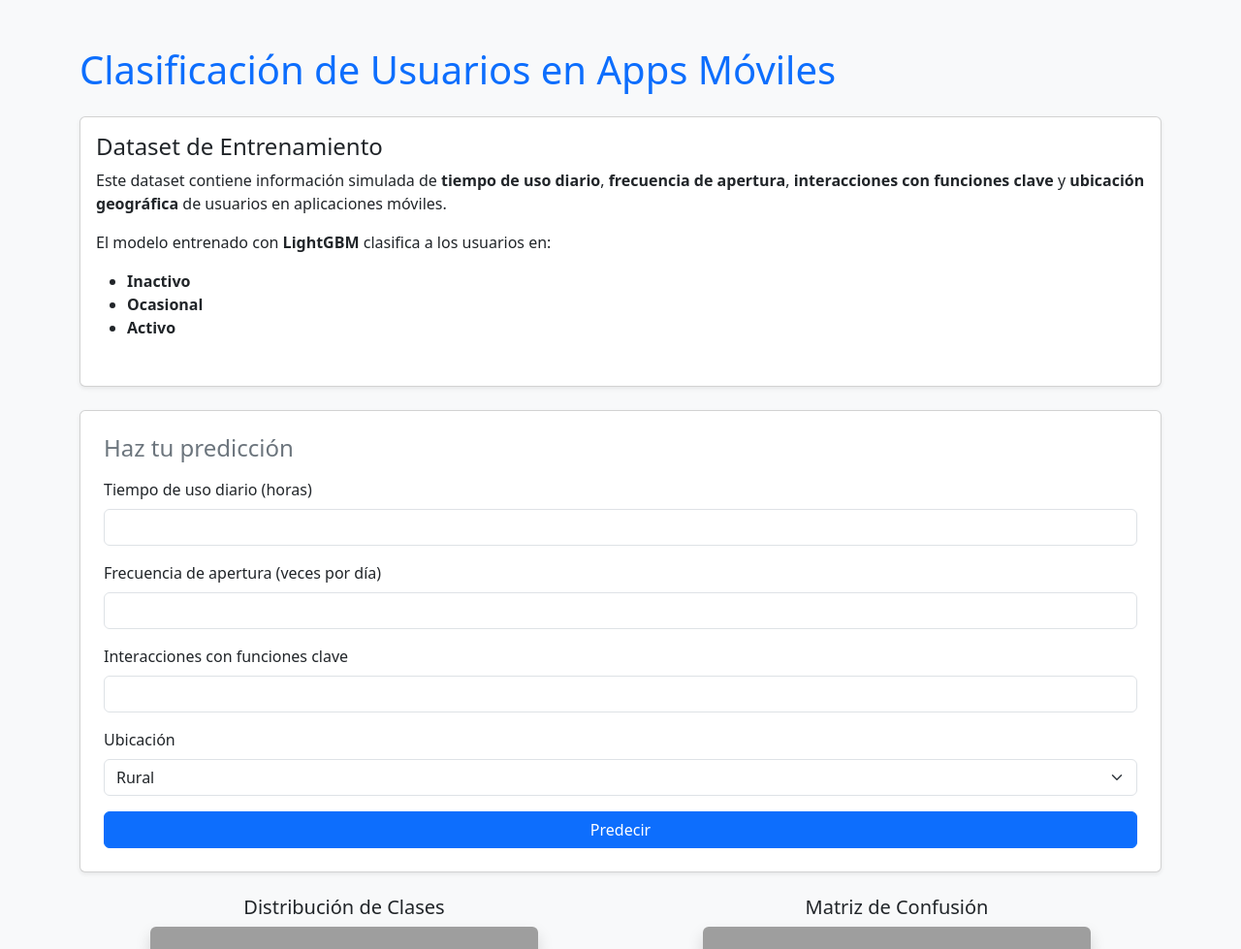
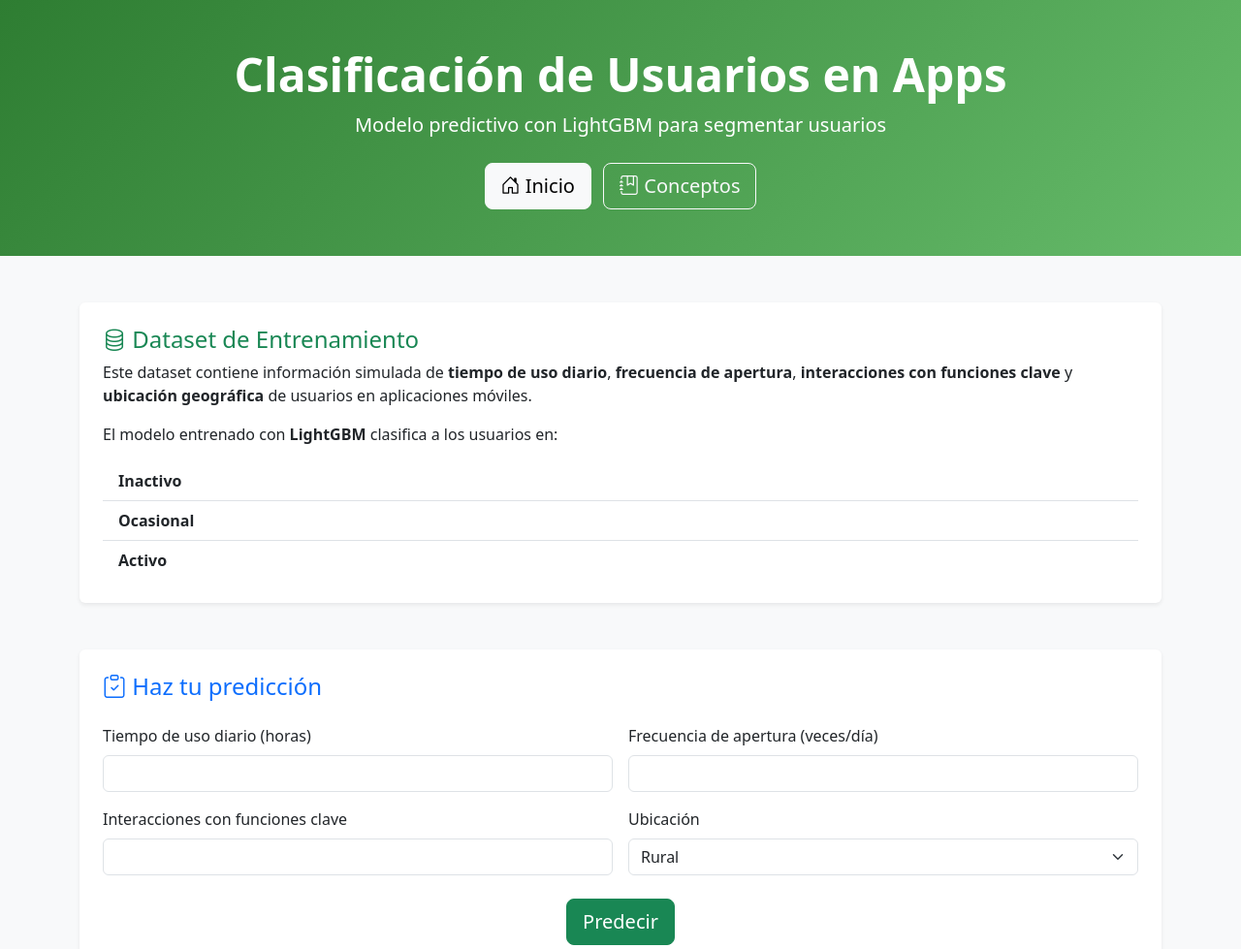
Before and after one commit to Lnbernal/SystemInnovation, a Flask app: page /TiposDeAlgoritmos/ejercicio in a window 1280 px wide. Shown: the top 979 px of the page at 97% size. Run offline with Flask 3, Linux system fonts and the light colour scheme; parts of the project's set-up code (start-up, migrations or seed data) failed here and were passed over; grey boxes are pictures that could not be loaded.

Commit message:
Se añadieron botones y correcciones esteticas para la pagina del ejerccio

```diff
--- a/app.py
+++ b/app.py
@@ -1,6 +1,6 @@
 from flask import Flask, request, render_template, url_for
 import os
-import LinealRegression  # asumes que sigue existiendo
+import LinealRegression
 import RegresionLogistica
 from tipos import LightGBMCase
 
@@ -25,7 +25,7 @@ def calculatePerformance():
         hours = float(request.form["hours"])
         diet = float(request.form["diet"])
         calculateResult = LinealRegression.Rendimiento(hours, diet)
-        calculateResult = min(round(calculateResult, 2), 10)  # límite en 10
+        calculateResult = min(round(calculateResult, 2), 10)
 
         graph_path_hours = LinealRegression.grafico_horas(hours, diet)
         graph_path_diet = LinealRegression.grafico_dieta(hours, diet)
--- a/templates/indexTiposEj.html
+++ b/templates/indexTiposEj.html
@@ -4,15 +4,31 @@
   <meta charset="UTF-8">
   <title>Clasificación de Usuarios - LightGBM</title>
   <link href="https://cdn.jsdelivr.net/npm/bootstrap@5.3.3/dist/css/bootstrap.min.css" rel="stylesheet">
+  <link href="https://cdn.jsdelivr.net/npm/bootstrap-icons@1.11.3/font/bootstrap-icons.css" rel="stylesheet">
 </head>
 <body class="bg-light">
-  <div class="container py-5">
 
-    <h1 class="mb-4 text-primary">Clasificación de Usuarios en Apps Móviles</h1>
+  <header class="hero-section text-white py-5 mb-5" style="background: linear-gradient(135deg, #2e7d32, #66bb6a);">
+  <div class="container text-center">
+    <h1 class="fw-bold display-5"><i></i> Clasificación de Usuarios en Apps</h1>
+    <p class="lead">Modelo predictivo con <b>LightGBM</b> para segmentar usuarios</p>
+    <div class="mt-4">
+      <a href="/index" class="btn btn-light btn-lg me-2">
+        <i class="bi bi-house-door"></i> Inicio
+      </a>
+      <a href="/TiposDeAlgoritmos/conceptos" class="btn btn-outline-light btn-lg">
+        <i class="bi bi-journal-bookmark"></i> Conceptos
+      </a>
+    </div>
+  </div>
+</header>
 
-    <!-- Explicación del dataset -->
-    <div class="card p-3 mb-4 shadow-sm">
-      <h4>Dataset de Entrenamiento</h4>
+  <!-- CONTENIDO -->
+  <main class="container pb-5">
+
+    <!-- Explicación -->
+    <div class="card p-4 mb-5 shadow-sm border-0">
+      <h4 class="text-success"><i class="bi bi-database"></i> Dataset de Entrenamiento</h4>
       <p>
         Este dataset contiene información simulada de <b>tiempo de uso diario</b>,
         <b>frecuencia de apertura</b>, <b>interacciones con funciones clave</b> y
@@ -20,48 +36,54 @@
       </p>
       <p>
         El modelo entrenado con <b>LightGBM</b> clasifica a los usuarios en:
-        <ul>
-          <li><b>Inactivo</b></li>
-          <li><b>Ocasional</b></li>
-          <li><b>Activo</b></li>
+      </p>
+      <ul class="list-group list-group-flush">
+        <li class="list-group-item"><b>Inactivo</b></li>
+        <li class="list-group-item"><b>Ocasional</b></li>
+        <li class="list-group-item"><b>Activo</b></li>
       </ul>
-      </p>
     </div>
 
     <!-- Formulario -->
-    <form method="post" class="card p-4 shadow-sm mb-4">
-      <h4 class="mb-3 text-secondary">Haz tu predicción</h4>
+    <form method="post" class="card p-4 shadow-sm border-0 mb-5">
+      <h4 class="mb-4 text-primary"><i class="bi bi-clipboard-check"></i> Haz tu predicción</h4>
 
-      <div class="mb-3">
+      <div class="row g-3">
+        <div class="col-md-6">
           <label for="tiempo_uso" class="form-label">Tiempo de uso diario (horas)</label>
           <input type="number" name="tiempo_uso" step="0.1" required class="form-control">
         </div>
 
-      <div class="mb-3">
-        <label for="frecuencia" class="form-label">Frecuencia de apertura (veces por día)</label>
+        <div class="col-md-6">
+          <label for="frecuencia" class="form-label">Frecuencia de apertura (veces/día)</label>
           <input type="number" name="frecuencia" required class="form-control">
         </div>
 
-      <div class="mb-3">
+        <div class="col-md-6">
           <label for="interacciones" class="form-label">Interacciones con funciones clave</label>
           <input type="number" name="interacciones" required class="form-control">
         </div>
 
-      <div class="mb-3">
+        <div class="col-md-6">
           <label for="ubicacion" class="form-label">Ubicación</label>
           <select name="ubicacion" class="form-select" required>
             <option value="0">Rural</option>
             <option value="1">Urbana</option>
           </select>
         </div>
+      </div>
 
-      <button type="submit" class="btn btn-primary">Predecir</button>
+      <div class="text-center mt-4">
+        <button type="submit" class="btn btn-success btn-lg">
+          <i ></i> Predecir
+        </button>
+      </div>
     </form>
 
     <!-- Resultados -->
     {% if result %}
-      <div class="alert alert-info">
-        <h4>Resultado de la predicción</h4>
+      <div class="alert alert-success shadow-sm border-0">
+        <h4><i class="bi bi-check-circle"></i> Resultado de la predicción</h4>
         <p><b>Tipo de Usuario:</b> {{ result }}</p>
         <p><b>Probabilidad:</b> {{ prob }}%</p>
         <p><b>Exactitud del modelo:</b> {{ accuracy }}</p>
@@ -69,25 +91,31 @@
     {% endif %}
 
     <!-- Gráficas -->
-    <div class="row">
+    <div class="row mt-4">
       {% if graphs.distribucion %}
         <div class="col-md-6 text-center mb-4">
-          <h5>Distribución de Clases</h5>
+          <h5 class="text-success"><i class="bi bi-pie-chart"></i> Distribución de Clases</h5>
           <img src="{{ graphs.distribucion }}" class="img-fluid rounded shadow" alt="Distribución">
         </div>
       {% endif %}
 
       {% if graphs.confusion %}
         <div class="col-md-6 text-center mb-4">
-          <h5>Matriz de Confusión</h5>
+          <h5 class="text-success"><i class="bi bi-grid-3x3-gap"></i> Matriz de Confusión</h5>
           <img src="{{ graphs.confusion }}" class="img-fluid rounded shadow" alt="Matriz de Confusión">
         </div>
       {% endif %}
     </div>
 
-    <!-- Botón de regreso -->
-    <a href="/index" class="btn btn-secondary mt-3">Volver al inicio</a>
+  </main>
 
+  <!-- FOOTER -->
+  <footer class="bg-success text-light text-center py-3 mt-5">
+    <div class="container">
+      <small>© 2025 Proyecto LightGBM - Clasificación de Usuarios</small>
     </div>
+  </footer>
+
+  <script src="https://cdn.jsdelivr.net/npm/bootstrap@5.3.3/dist/js/bootstrap.bundle.min.js"></script>
 </body>
 </html>
```
Lines whose indentation alone changed are shown as unchanged.
